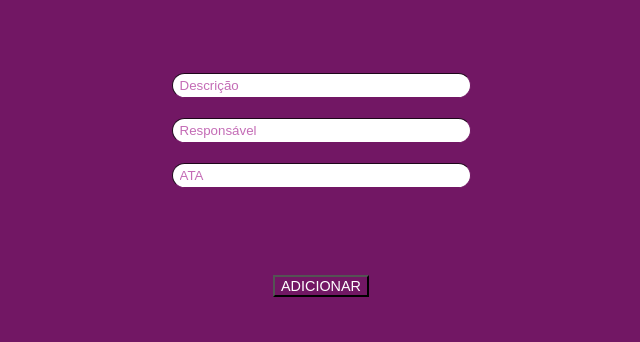
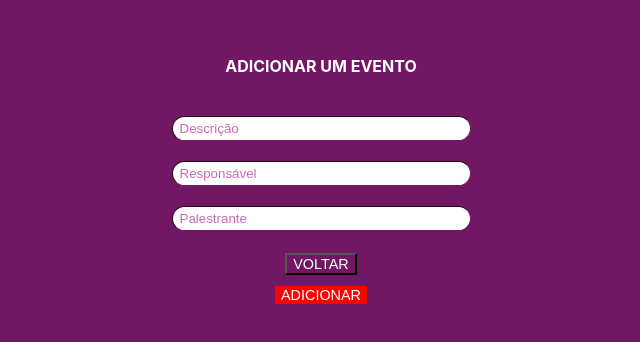
Before and after one commit to FelipeArtur/ras-manager-web, a React (Create React App) app: page /eventos/adicionar in a window 1280 px wide. Shown: the part 220-562 px from the top of the page, without its empty margins (319-959 px from the left). Built offline with nearby package versions, Linux system fonts and the light colour scheme.

Commit message:
Adicionando evento ao banco

```diff
--- a/src/modules/admin/AddEvent/AddEvent.css
+++ b/src/modules/admin/AddEvent/AddEvent.css
@@ -8,7 +8,16 @@
 }
 
 .add-btn {
-    margin-top: 20%;
+    margin-top: 3%;
+    background-color: red;
+    border-color: red;
+    border-style: none;
+    color: white;
+    font-size: 90%;
+}
+
+.back-to-event-btn {
+    margin-top: 3%;
     background-color: #721764;
     color: white;
     font-size: 90%;
@@ -18,3 +27,9 @@
     color: white;
     text-decoration-line: none;
 }
+
+.add-event-text {
+    color: white;
+    font-weight: 700;
+    margin-bottom: 8%;
+}
--- a/src/modules/admin/AddEvent/AddEvent.js
+++ b/src/modules/admin/AddEvent/AddEvent.js
@@ -1,30 +1,58 @@
 import "./AddEvent.css";
 import CustomInput from "../../../utils/components/CustomInput/CustomInput";
+
+import Axios from "axios";
+import { useState } from "react";
 import { Link } from "react-router-dom";
 
 export default function AddEvent() {
+
+    const [descricao, setDescricao] = useState("");
+    const [responsavel, setResponsavel] = useState("");
+    const [palestrante, setPalestrante] = useState("");
+
+    function handleChangeInput(ev, changeFunction) {
+        changeFunction(ev.target.value);
+    }
+
     return (
         <div className="main-view">
+            <div className="add-event-text">ADICIONAR UM EVENTO </div>
             <CustomInput
                 type="text"
                 placeholder="Descrição"
                 maxLength={35}
-                onChange={null}
+                onChange={(e) => handleChangeInput(e, setDescricao)}
             />
             <CustomInput
                 type="text"
                 placeholder="Responsável"
                 maxLength={35}
-                onChange={null}
+                onChange={(e) => handleChangeInput(e, setResponsavel)}
             />
             <CustomInput
                 type="text"
-                placeholder="ATA"
+                placeholder="Palestrante"
                 maxLength={35}
-                onChange={null}
+                onChange={(e) => handleChangeInput(e, setPalestrante)}
             />
-            <button className="add-btn">
-                <Link className="btn-text" to={"/eventos"}>ADICIONAR</Link>
+            <button className="back-to-event-btn">
+                <Link className="btn-text" to="/eventos">VOLTAR</Link>
+                </button>
+            <button className="add-btn"
+                onClick={() => {
+                    Axios.post("http://localhost:3001/eventos/adicionar/" + descricao + "/" + responsavel + "/" + palestrante).then((response) => {
+                        console.log("htpps://localhost:3001/eventos/adicionar/" + descricao + "/" + responsavel + "/" + palestrante);
+                        console.log(response.data);
+                    }).finally(() => {
+                        // setDescricao("");
+                        // setPalestrante("");
+                        // setResponsavel("");
+                    });
+                }
+                }
+            >
+                ADICIONAR
             </button>
         </div>
     );
```
Also changed, not shown: 1 other file (tests, documents, lock files or other folders).
